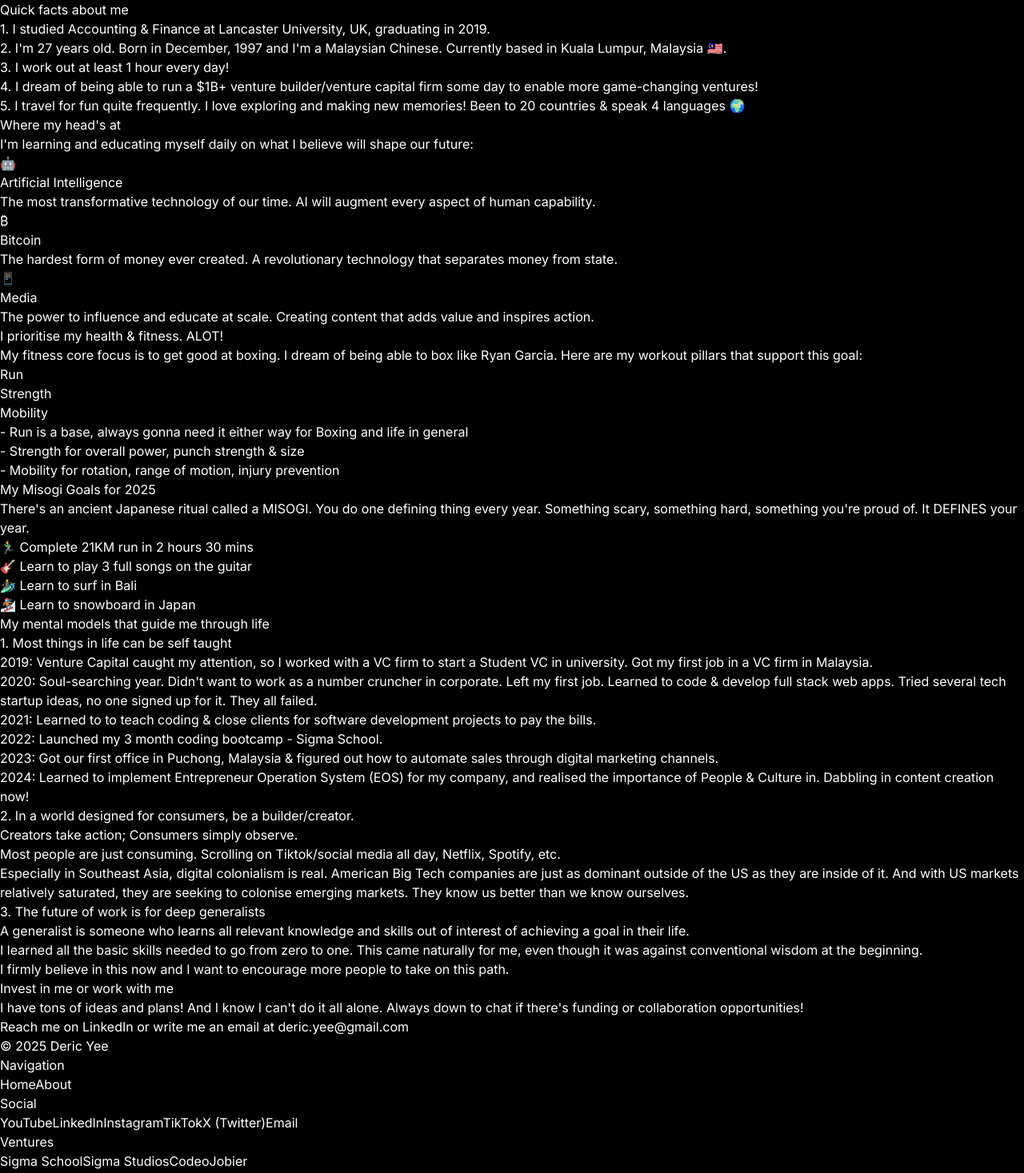
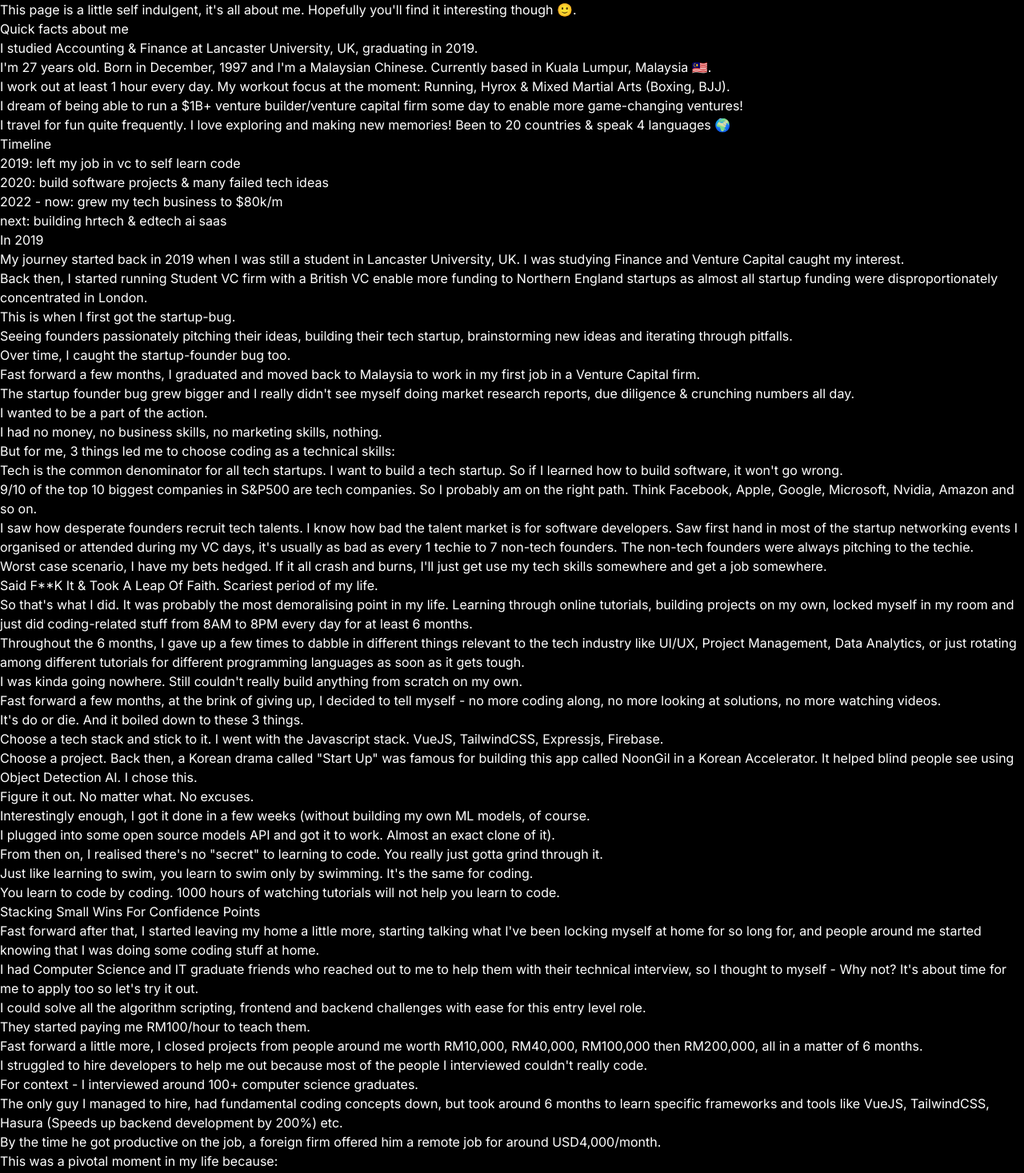
Before and after one commit to dericyee/deric-website, a Next.js app: page /about in a window 1280 px wide. Shown: the part 9080-10547 px from the top of the page at 80% size. Built offline with nearby package versions, Linux system fonts and the light colour scheme.

Commit message:
Update About page with complete story and styling

```diff
--- a/src/app/about/page.tsx
+++ b/src/app/about/page.tsx
@@ -39,29 +39,107 @@ export default function About() {
 
         {/* Add padding to account for fixed header */}
         <div className="mt-[180px] md:mt-[175px]">
-          {/* Quick Facts */}
-          <div>
-            <h2 className="text-2xl md:text-3xl font-medium tracking-tight mb-12 text-[var(--foreground)]">Quick facts about me</h2>
-            <motion.div className="grid gap-6" variants={stagger}>
-              <motion.div
-                className="relative w-full h-48 mb-8 rounded-2xl overflow-hidden"
-                initial={{ scale: 0.95, opacity: 0 }}
-                animate={{ scale: 1, opacity: 1 }}
-                transition={{ duration: 0.6, delay: 0.2 }}
-              >
-                <Image
-                  src="/travel.jpg"
-                  alt="Traveling"
-                  fill
-                  className="object-cover"
-                />
-              </motion.div>
-              <motion.p className="text-base md:text-xl text-[var(--muted)]" variants={fadeIn}>1. I studied Accounting & Finance at Lancaster University, UK, graduating in 2019.</motion.p>
-              <motion.p className="text-base md:text-xl text-[var(--muted)]" variants={fadeIn}>2. I&apos;m 27 years old. Born in December, 1997 and I&apos;m a Malaysian Chinese. Currently based in Kuala Lumpur, Malaysia 🇲🇾.</motion.p>
-              <motion.p className="text-base md:text-xl text-[var(--muted)]" variants={fadeIn}>3. I work out at least 1 hour every day!</motion.p>
-              <motion.p className="text-base md:text-xl text-[var(--muted)]" variants={fadeIn}>4. I dream of being able to run a $1B+ venture builder/venture capital firm some day to enable more game-changing ventures!</motion.p>
-              <motion.p className="text-base md:text-xl text-[var(--muted)]" variants={fadeIn}>5. I travel for fun quite frequently. I love exploring and making new memories! Been to 20 countries & speak 4 languages 🌍</motion.p>
-            </motion.div>
+          <div className="max-w-4xl mx-auto px-4 py-8">
+            <p className="text-gray-600 mb-8 italic">
+              This page is a little self indulgent, it&apos;s all about me. Hopefully you&apos;ll find it interesting though 🙂.
+            </p>
+
+            <section className="mb-12">
+              <h2 className="text-2xl font-bold mb-6">Quick facts about me</h2>
+              <ul className="list-disc pl-6 space-y-3 text-gray-700">
+                <li>I studied Accounting & Finance at Lancaster University, UK, graduating in 2019.</li>
+                <li>I&apos;m 27 years old. Born in December, 1997 and I&apos;m a Malaysian Chinese. Currently based in Kuala Lumpur, Malaysia 🇲🇾.</li>
+                <li>I work out at least 1 hour every day. My workout focus at the moment: Running, Hyrox & Mixed Martial Arts (Boxing, BJJ).</li>
+                <li>I dream of being able to run a $1B+ venture builder/venture capital firm some day to enable more game-changing ventures!</li>
+                <li>I travel for fun quite frequently. I love exploring and making new memories! Been to 20 countries & speak 4 languages 🌍</li>
+              </ul>
+            </section>
+
+            <section className="mb-12">
+              <h2 className="text-2xl font-bold mb-6">Timeline</h2>
+              <ul className="list-disc pl-6 space-y-3 text-gray-700">
+                <li>2019: left my job in vc to self learn code</li>
+                <li>2020: build software projects & many failed tech ideas</li>
+                <li>2022 - now: grew my tech business to $80k/m</li>
+                <li>next: building hrtech & edtech ai saas</li>
+              </ul>
+            </section>
+
+            <section className="mb-12">
+              <h2 className="text-2xl font-bold mb-6">In 2019</h2>
+              <div className="space-y-4 text-gray-700">
+                <p>My journey started back in 2019 when I was still a student in Lancaster University, UK. I was studying Finance and Venture Capital caught my interest.</p>
+                <p>Back then, I started running Student VC firm with a British VC enable more funding to Northern England startups as almost all startup funding were disproportionately concentrated in London.</p>
+                <p>This is when I first got the startup-bug.</p>
+                <p>Seeing founders passionately pitching their ideas, building their tech startup, brainstorming new ideas and iterating through pitfalls.</p>
+                <p>Over time, I caught the startup-founder bug too.</p>
+                <p>Fast forward a few months, I graduated and moved back to Malaysia to work in my first job in a Venture Capital firm.</p>
+                <p>The startup founder bug grew bigger and I really didn&apos;t see myself doing market research reports, due diligence & crunching numbers all day.</p>
+                <p>I wanted to be a part of the action.</p>
+                <p>I had no money, no business skills, no marketing skills, nothing.</p>
+              </div>
+            </section>
+
+            <section className="mb-12">
+              <h2 className="text-2xl font-bold mb-6">But for me, 3 things led me to choose coding as a technical skills:</h2>
+              <ol className="list-decimal pl-6 space-y-3 text-gray-700">
+                <li>Tech is the common denominator for all tech startups. I want to build a tech startup. So if I learned how to build software, it won&apos;t go wrong.</li>
+                <li>9/10 of the top 10 biggest companies in S&P500 are tech companies. So I probably am on the right path. Think Facebook, Apple, Google, Microsoft, Nvidia, Amazon and so on.</li>
+                <li>I saw how desperate founders recruit tech talents. I know how bad the talent market is for software developers. Saw first hand in most of the startup networking events I organised or attended during my VC days, it&apos;s usually as bad as every 1 techie to 7 non-tech founders. The non-tech founders were always pitching to the techie.</li>
+              </ol>
+              <p className="mt-4 text-gray-700">Worst case scenario, I have my bets hedged. If it all crash and burns, I&apos;ll just get use my tech skills somewhere and get a job somewhere.</p>
+            </section>
+
+            <section className="mb-12">
+              <h2 className="text-2xl font-bold mb-6">Said F**K It & Took A Leap Of Faith. Scariest period of my life.</h2>
+              <div className="space-y-4 text-gray-700">
+                <p>So that&apos;s what I did. It was probably the most demoralising point in my life. Learning through online tutorials, building projects on my own, locked myself in my room and just did coding-related stuff from 8AM to 8PM every day for at least 6 months.</p>
+                <p>Throughout the 6 months, I gave up a few times to dabble in different things relevant to the tech industry like UI/UX, Project Management, Data Analytics, or just rotating among different tutorials for different programming languages as soon as it gets tough.</p>
+                <p>I was kinda going nowhere. Still couldn&apos;t really build anything from scratch on my own.</p>
+                <p>Fast forward a few months, at the brink of giving up, I decided to tell myself - no more coding along, no more looking at solutions, no more watching videos.</p>
+              </div>
+            </section>
+
+            <section className="mb-12">
+              <h2 className="text-2xl font-bold mb-6">It&apos;s do or die. And it boiled down to these 3 things.</h2>
+              <ol className="list-decimal pl-6 space-y-3 text-gray-700">
+                <li>Choose a tech stack and stick to it. I went with the Javascript stack. VueJS, TailwindCSS, Expressjs, Firebase.</li>
+                <li>Choose a project. Back then, a Korean drama called "Start Up" was famous for building this app called NoonGil in a Korean Accelerator. It helped blind people see using Object Detection AI. I chose this.</li>
+                <li>Figure it out. No matter what. No excuses.</li>
+              </ol>
+              <div className="mt-4 space-y-4 text-gray-700">
+                <p>Interestingly enough, I got it done in a few weeks (without building my own ML models, of course.</p>
+                <p>I plugged into some open source models API and got it to work. Almost an exact clone of it).</p>
+                <p>From then on, I realised there&apos;s no "secret" to learning to code. You really just gotta grind through it.</p>
+                <p>Just like learning to swim, you learn to swim only by swimming. It&apos;s the same for coding.</p>
+                <p>You learn to code by coding. 1000 hours of watching tutorials will not help you learn to code.</p>
+              </div>
+            </section>
+
+            <section className="mb-12">
+              <h2 className="text-2xl font-bold mb-6">Stacking Small Wins For Confidence Points</h2>
+              <div className="space-y-4 text-gray-700">
+                <p>Fast forward after that, I started leaving my home a little more, starting talking what I&apos;ve been locking myself at home for so long for, and people around me started knowing that I was doing some coding stuff at home.</p>
+                <p>I had Computer Science and IT graduate friends who reached out to me to help them with their technical interview, so I thought to myself - Why not? It&apos;s about time for me to apply too so let&apos;s try it out.</p>
+                <p>I could solve all the algorithm scripting, frontend and backend challenges with ease for this entry level role.</p>
+                <p>They started paying me RM100/hour to teach them.</p>
+                <p>Fast forward a little more, I closed projects from people around me worth RM10,000, RM40,000, RM100,000 then RM200,000, all in a matter of 6 months.</p>
+                <p>I struggled to hire developers to help me out because most of the people I interviewed couldn&apos;t really code.</p>
+                <p>For context - I interviewed around 100+ computer science graduates.</p>
+                <p>The only guy I managed to hire, had fundamental coding concepts down, but took around 6 months to learn specific frameworks and tools like VueJS, TailwindCSS, Hasura (Speeds up backend development by 200%) etc.</p>
+                <p>By the time he got productive on the job, a foreign firm offered him a remote job for around USD4,000/month.</p>
+              </div>
+            </section>
+
+            <section className="mb-12">
+              <h2 className="text-2xl font-bold mb-6">This was a pivotal moment in my life because:</h2>
+              <ol className="list-decimal pl-6 space-y-3 text-gray-700">
+                <li>I proved that I could do it fully on my own. I gained confidence.</li>
+                <li>People were willing to pay me for my skills. I gained more confidence.</li>
+                <li>There&apos;s a big gap in the market. I knew I had to do something about this.</li>
+              </ol>
+              <p className="mt-4 text-gray-700">Which led me to work on a series of iterations in the coding education scene (story for another day!), that led to what became Sigma School in 2022, where we help train anyone to learn coding in 3 months, and get a job after they graduate, or we give them 100% of their money back.</p>
+            </section>
           </div>
 
           {/* Future Focus */}
```
